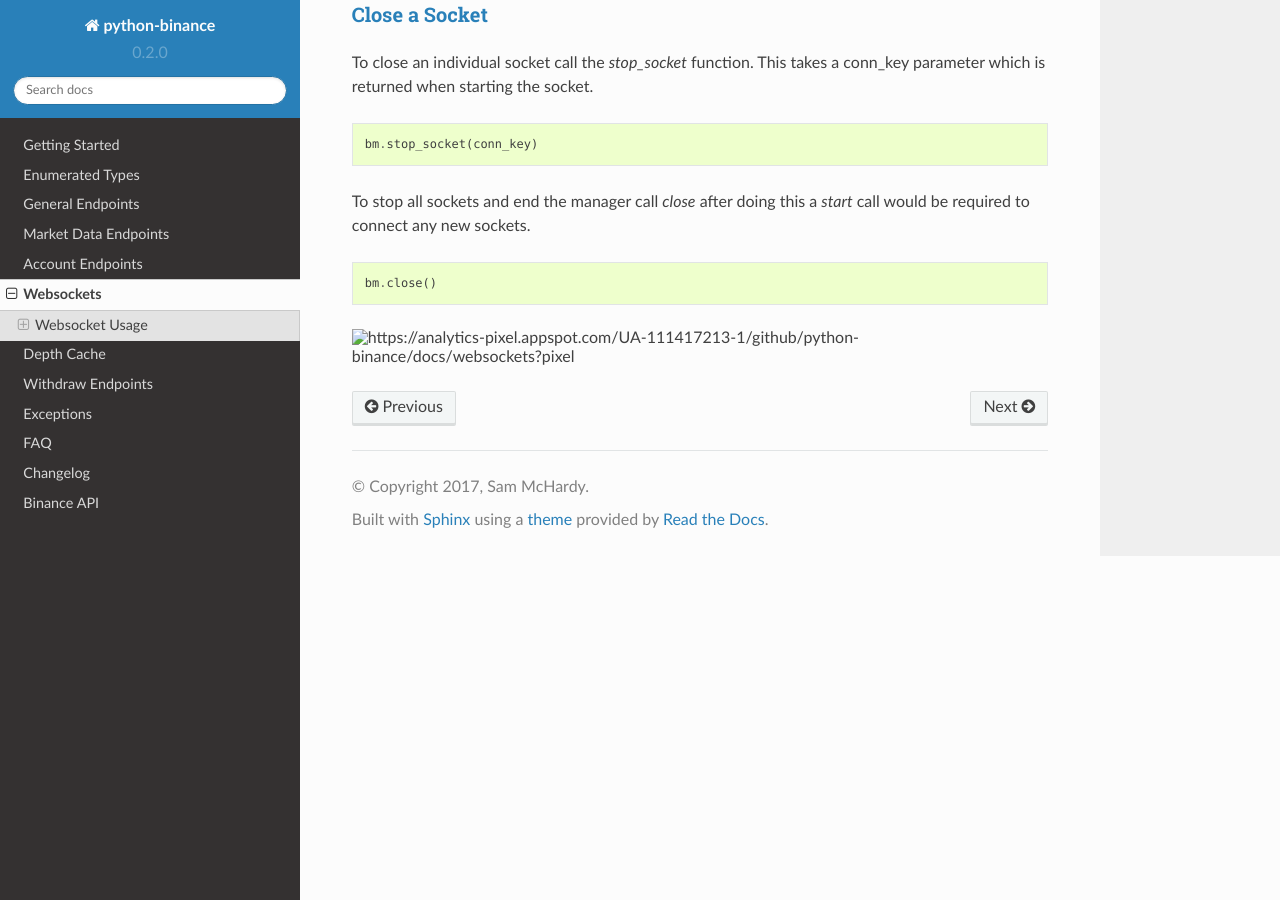
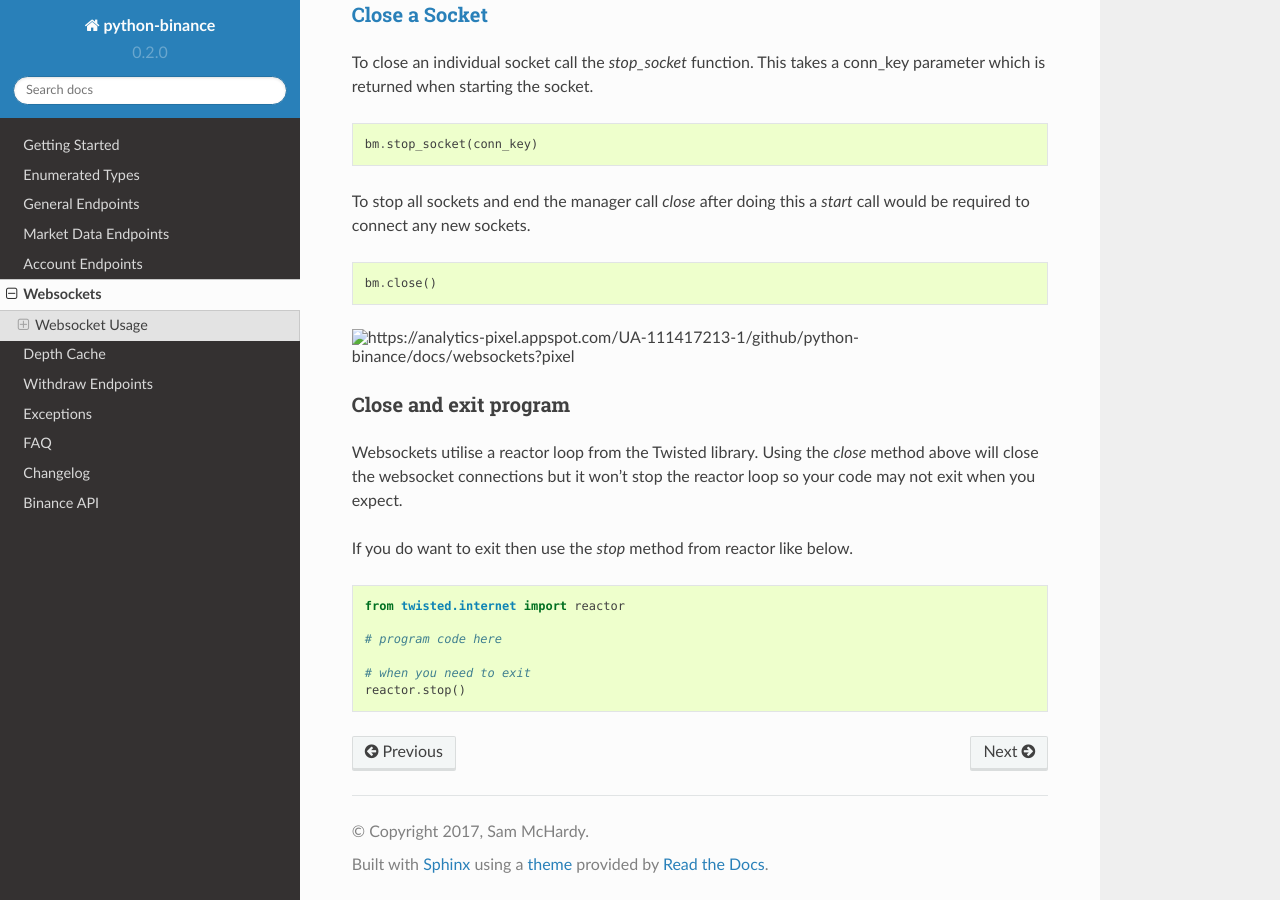
Before and after one commit to philip-luther/python-binance, a Sphinx documentation site: the page built from docs/websockets.rst, in a window 1280 px wide and 900 px high, scrolled down 2485 px. Built offline with Sphinx 7.4.7 and the Read the Docs theme 2.0.0, drawn with Linux system fonts in a browser that asks for light colours; formulas are drawn with MathJax 3.

Commit message:
Add section about using reator.stop

```diff
--- a/docs/websockets.rst
+++ b/docs/websockets.rst
@@ -143,3 +143,21 @@ To stop all sockets and end the manager call `close` after doing this a `start`
     bm.close()
 
 .. image:: https://analytics-pixel.appspot.com/UA-111417213-1/github/python-binance/docs/websockets?pixel
+
+
+Close and exit program
+++++++++++++++++++++++
+
+Websockets utilise a reactor loop from the Twisted library. Using the `close` method above will close
+the websocket connections but it won't stop the reactor loop so your code may not exit when you expect.
+
+If you do want to exit then use the `stop` method from reactor like below.
+
+.. code:: python
+
+    from twisted.internet import reactor
+
+    # program code here
+
+    # when you need to exit
+    reactor.stop()
```
